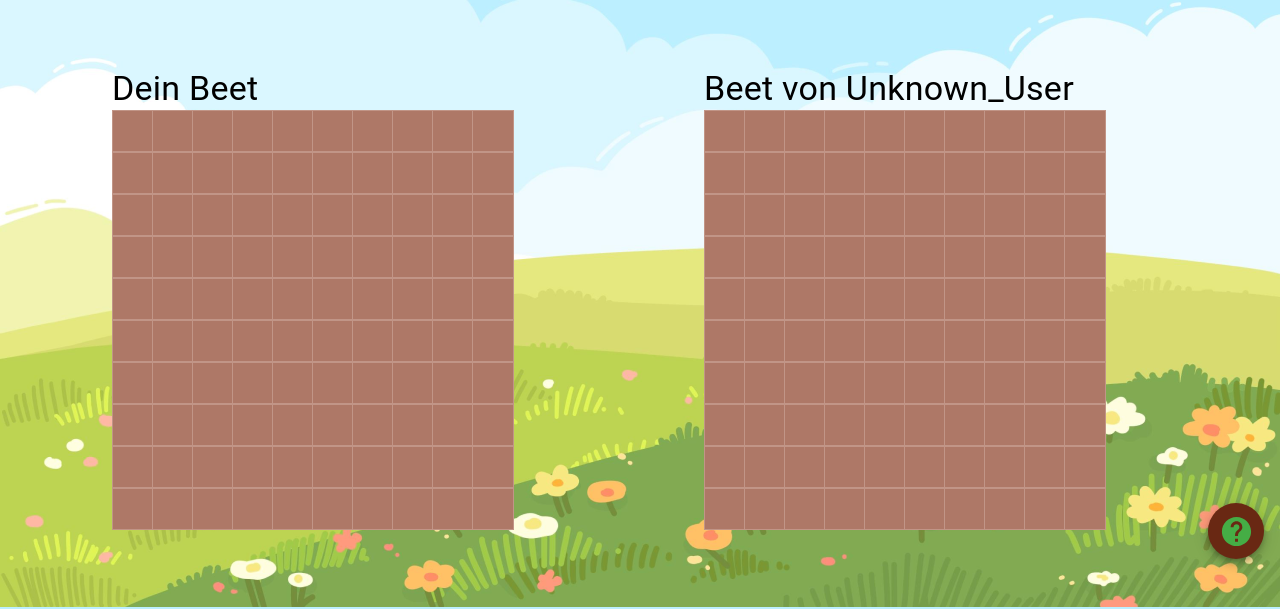
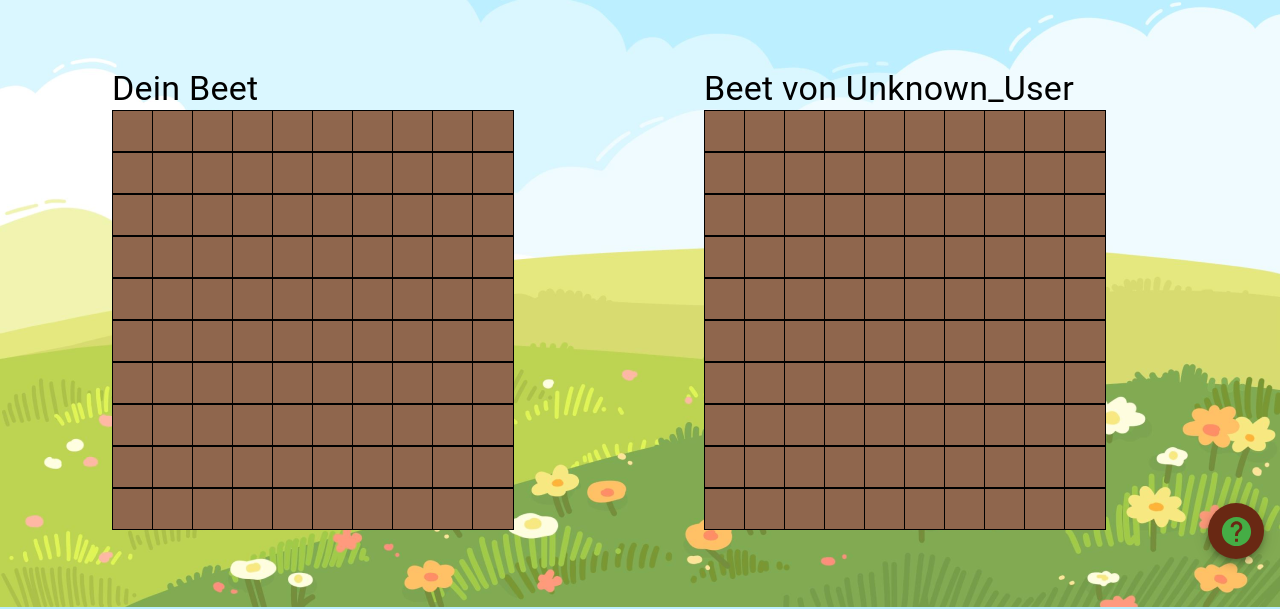
Before and after one commit to cyberlytics/BattleSprout, a React (Create React App) app in the folder sys-src/frontend/: page /GameField/1 in a window 1280 px wide. Shown: the part 225-834 px from the top of the page. Built offline with nearby package versions, Linux system fonts and the light colour scheme; no server answers.

Commit message:
Improve Grid and Cell
Former-commit-id: da2e4a1637e4cd842d8162627fccc079ccbabc8c

```diff
--- a/sys-src/frontend/src/areas/gameField/CellComponent.tsx
+++ b/sys-src/frontend/src/areas/gameField/CellComponent.tsx
@@ -1,45 +1,66 @@
-import { useState } from "react";
-import { CellProps, CellState } from "./GameField";
+import { useEffect, useState } from 'react';
+import { CellState } from './GameField';
 
-const Cell: React.FC<CellProps> = ({ index, cellState }) => {
-    const [isHovered, setIsHovered] = useState(false);
+interface IProps {
+    index: number;
+    cellState: CellState;
+    onPlantPlaced: Function;
+}
+
+const Cell = (props: IProps) => {
+    const { index, cellState, onPlantPlaced } = props;
+
+    const [cellOpacity, setCellOpacity] = useState(1);
+    const [cellColor, setCellColor] = useState('');
 
     const handleCellHover = () => {
-      setIsHovered(true);
+        setCellOpacity(0.7);
     };
 
     const handleCellLeave = () => {
-      setIsHovered(false);
+        setCellOpacity(1);
     };
 
-    const stateColor = (cellState: CellState) => {
-      switch(cellState) {
-        case CellState.EMPTY: {return '#AE7867'}
-        case CellState.SHIP: {return 'black'}
-        case CellState.HIT: {return 'blue'}
-        case CellState.MISS: {return 'red'}
+    useEffect(() => {
+        switch (cellState) {
+            case CellState.EMPTY: {
+                setCellColor('#8f664d');
+                break;
+            }
+            case CellState.PLANT: {
+                setCellColor('green');
+                break;
+            }
+            case CellState.HIT: {
+                setCellColor('red');
+                break;
+            }
+            case CellState.MISS: {
+                setCellColor('gray');
+                break;
             }
         }
+    }, [cellState]);
 
-    const cellStyle = {
-      backgroundColor: stateColor(cellState),
+    return (
+        <div
+            className='cell-component'
+            style={{
+                backgroundColor: cellColor,
                 width: '40px',
                 height: '40px',
-      border: '1px solid #C19587',
+                border: '1px solid black',
                 display: 'flex',
                 alignItems: 'center',
                 justifyContent: 'center',
-    };
-
-    return (
-      <div
-        style={cellStyle}
+                opacity: cellOpacity,
+            }}
             onMouseEnter={handleCellHover}
             onMouseLeave={handleCellLeave}
-        onClick={() => {console.log(index)}}
-      >
-        {}
-      </div>
+            onClick={() => {
+                onPlantPlaced();
+            }}
+        ></div>
     );
 };
 
--- a/sys-src/frontend/src/areas/gameField/GridComponent.tsx
+++ b/sys-src/frontend/src/areas/gameField/GridComponent.tsx
@@ -1,42 +1,61 @@
-import { useState } from "react";
-import Cell from "./CellComponent";
-import { CellState } from "./GameField";
+import { useEffect, useState } from 'react';
+import Cell from './CellComponent';
+import { CellState } from './GameField';
 
-const dummyData: number[][] = [
-  [0,1,0,0,0,0,0,0,0,0],
-  [0,0,0,0,0,0,1,1,1,0],
-  [0,0,0,0,0,0,0,0,0,0],
-  [0,0,0,0,0,0,0,0,0,0],
-  [0,0,0,1,1,1,1,0,0,0],
-  [0,0,0,0,0,0,0,0,0,0],
-  [0,0,0,0,0,0,0,0,0,0],
-  [0,0,0,0,1,1,0,0,0,0],
-  [0,0,0,0,0,0,0,0,0,0],
-  [0,1,0,0,0,0,0,0,1,0]
-]
+// const dummyData: number[][] = [
+//     [0, 1, 0, 0, 0, 0, 0, 0, 0, 0],
+//     [0, 0, 0, 0, 0, 0, 1, 1, 1, 0],
+//     [0, 0, 0, 0, 0, 0, 0, 0, 0, 0],
+//     [0, 0, 0, 0, 0, 0, 0, 0, 0, 0],
+//     [0, 0, 0, 1, 1, 1, 1, 0, 0, 0],
+//     [0, 0, 0, 0, 0, 0, 0, 0, 0, 0],
+//     [0, 0, 0, 0, 0, 0, 0, 0, 0, 0],
+//     [0, 0, 0, 0, 1, 1, 0, 0, 0, 0],
+//     [0, 0, 0, 0, 0, 0, 0, 0, 0, 0],
+//     [0, 1, 0, 0, 0, 0, 0, 0, 1, 0],
+// ];
 
-const Grid: React.FC = () => {
-    const [hoveredIndex, setHoveredIndex] = useState<number | null>(null);
+interface ICell {
+    index: number;
+    state: CellState;
+}
 
-    const handleCellHover = (index: number) => {
-      setHoveredIndex(index);
-    };
+const Grid = () => {
+    const [cellArray, setCellArray] = useState<ICell[]>(initCells);
 
-    const gridStyle = {
+    function initCells() {
+        const cells: ICell[] = [];
+        for (let i = 0; i < 100; i++) {
+            cells.push({ index: i, state: CellState.EMPTY });
+        }
+        return cells;
+    }
+
+    function placePlant(index: number) {
+        const updatedArray = cellArray.map((cellItem) => {
+            if (cellItem.index === index) {
+                return { ...cellItem, state: CellState.PLANT };
+            }
+            return cellItem;
+        });
+        setCellArray(updatedArray);
+    }
+
+    return (
+        <div
+            style={{
                 display: 'grid',
                 gridTemplateColumns: 'repeat(10, 40px)',
-      marginRight: '64px'
-    };
-
-    return (
-      <div style={gridStyle}>
-        {Array.from(Array(100).keys()).map((index) => (
+                marginRight: '64px',
+                background: 'white',
+            }}
+        >
+            {cellArray.map((cellItem) => (
                 <Cell
-            key={index}
-            index={index}
-            onMouseEnter={() => handleCellHover(index)}
-            onMouseLeave={() => handleCellHover(0)}
-            cellState={CellState.EMPTY}
+                    key={cellItem.index}
+                    index={cellItem.index}
+                    onPlantPlaced={() => placePlant(cellItem.index)}
+                    cellState={cellItem.state}
                 />
             ))}
         </div>
```
Also changed, not shown: sys-src/frontend/src/areas/gameField/GameField.tsx (+7 -23 lines). Lines whose indentation alone changed are shown as unchanged.
